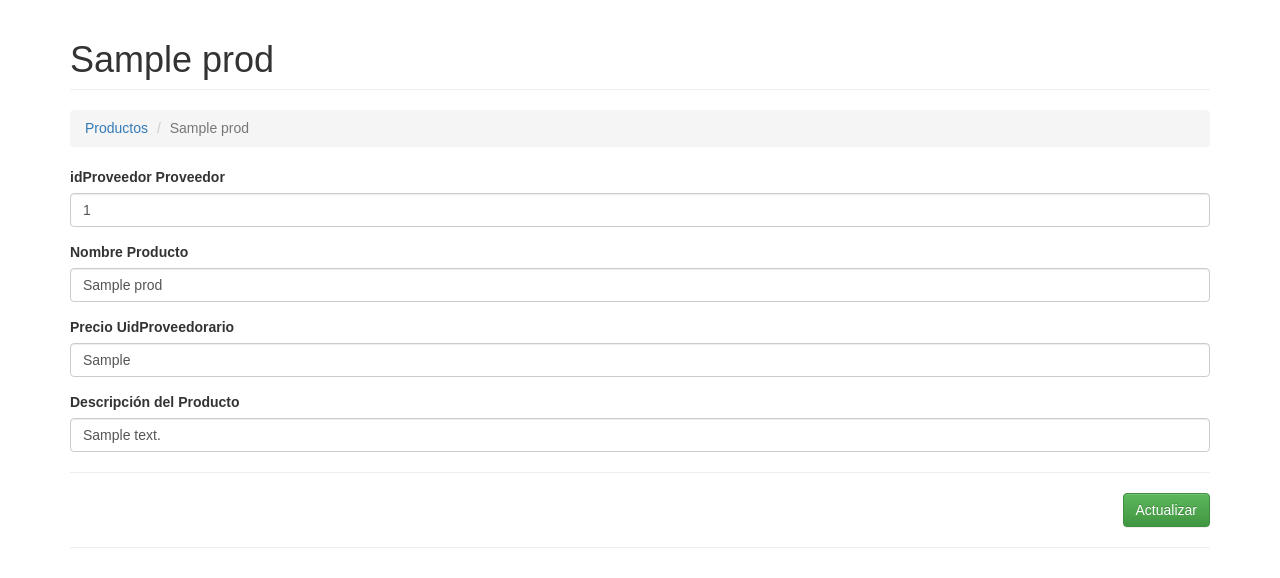
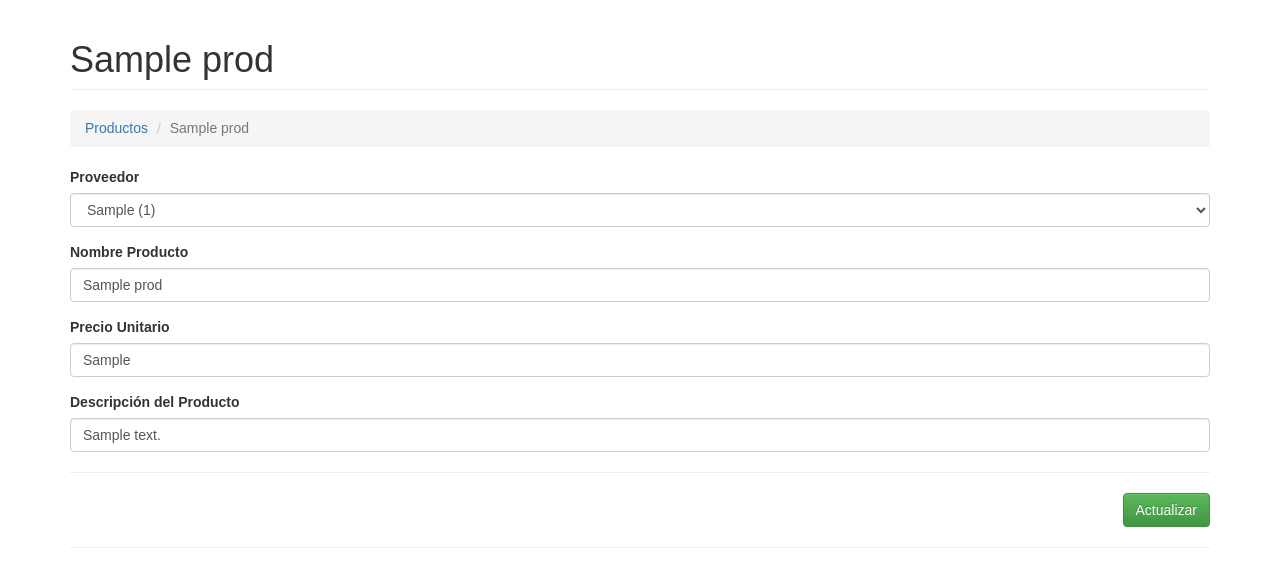
Before and after one commit to apaez698/BudgetApp, a PHP site: template View/producto/producto-editar.php in a window 1280 px wide. Shown: the top 578 px of the page. Run offline with PHP 8.4, Linux system fonts and the light colour scheme; the template is opened without the code that fills it: most values are stand-ins (such as "Sample title", 1, 10 or a date in 2020); some libraries are stand-ins or nearby versions.

Commit message:
Agregar Select de proveedores en Crear nuevo, editar y listar el producto
Agregar Select de proveedores en Crear nuevo, editar y listar el producto

```diff
--- a/View/producto/producto-editar.php
+++ b/View/producto/producto-editar.php
@@ -11,8 +11,14 @@
     <input type="hidden" name="idProducto" value="<?php echo $prod["idProducto"]; ?>" />
 
     <div class="form-group">
-        <label>idProveedor Proveedor</label>
-        <input type="text" name="idProveedor" value="<?php echo $prod["idProveedor"]; ?>" class="form-control" placeholder="Ingrese idProveedor Proveedor" data-validacion-tipo="requerido|min:20" />
+        <label>Proveedor</label>
+        <select class="form-control" name="idProveedor" >
+            <?php foreach($proveedores as $r): ?>
+            <option value="<?php echo $r["idProveedor"]; ?>"  <?php if($r["idProveedor"] == $prod["idProveedor"] ) echo " selected"; ?> >
+                <?php echo $r["razonS"]." (".$r["idProveedor"].")"; ?>
+            </option>
+            <?php endforeach; ?>
+        </select>
     </div>
 
     <div class="form-group">
@@ -21,7 +27,7 @@
     </div>
 
     <div class="form-group">
-        <label>Precio UidProveedorario</label>
+        <label>Precio Unitario</label>
         <input type="text" name="precioU" value="<?php echo $prod["precioU"]; ?>" class="form-control" placeholder="Ingrese precio uidProveedorario" data-validacion-tipo="requerido|min:20" />
     </div>
 
--- a/View/producto/producto.php
+++ b/View/producto/producto.php
@@ -23,7 +23,8 @@
         <tr>
             <td><?php echo $r["idProducto"]; ?></td>
 
-            <td><?php echo $r["idProveedor"]; ?></td>
+
+            <td><?php echo $r["proveedorRazonSocial"]."(".$r["idProveedor"].")"; ?></td>
             <td><?php echo $r["nomprod"]; ?></td>
             <td><?php echo $r["precioU"]; ?></td>
             <td><?php echo $r["descrip"]; ?></td>
```
Also changed, not shown: Model/producto.php (+12 -4 lines), View/producto/producto-nuevo.php (+7 -2 lines).
